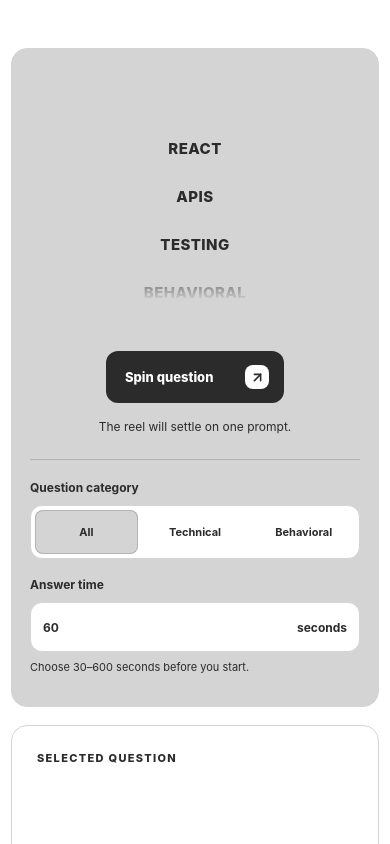
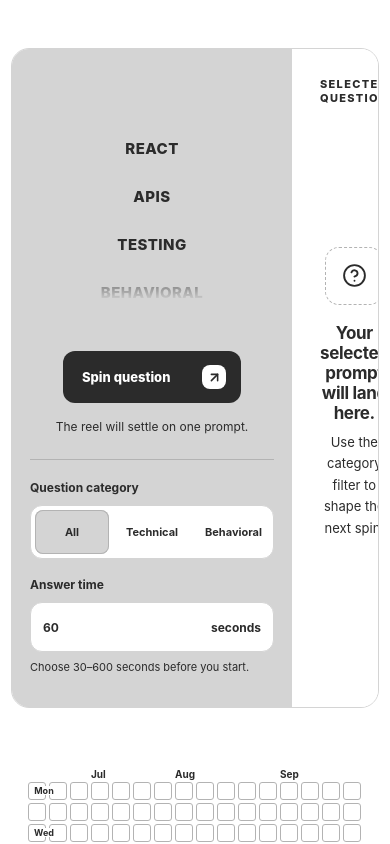
Before and after one commit to KianFratz/spinner, a React (Vite) app: page / in a window 390 px wide. Shown: the top 844 px of the page. Built offline with nearby package versions, Linux system fonts and the light colour scheme.

Commit message:
feat: refactor practice layout and improve spinner and question card styles

```diff
--- a/src/App.css
+++ b/src/App.css
@@ -32,9 +32,9 @@ main {
 
 .practice-layout {
   display: grid;
-  grid-template-columns: minmax(280px, 0.76fr) minmax(0, 1.24fr);
-  gap: 18px;
-  align-items: stretch;
+  grid-template-columns: minmax(0, 1fr);
+  max-width: 1120px;
+  margin: 0 auto;
 }
 
 .practice-layout > * {
@@ -73,19 +73,23 @@ main {
   font-weight: 800;
 }
 
-.spinner-panel,
-.question-card {
-  min-height: 500px;
+.practice-card {
+  display: grid;
+  grid-template-columns: minmax(280px, 0.72fr) minmax(0, 1.28fr);
+  align-items: stretch;
+  overflow: hidden;
   border: 1px solid var(--line);
-  border-radius: 16px;
+  border-radius: 18px;
+  background: var(--surface);
 }
 
-.spinner-panel {
+.practice-card__spinner {
   display: flex;
   flex-direction: column;
   align-items: center;
   justify-content: flex-start;
-  padding: 30px 30px 32px;
+  padding: 34px clamp(20px, 4vw, 44px) 36px;
+  border-right: 1px solid var(--line);
   background: var(--panel-muted);
 }
 
@@ -330,11 +334,12 @@ button {
   text-align: center;
 }
 
-.question-card {
+.practice-card__question {
   display: flex;
   flex-direction: column;
   justify-content: space-between;
-  padding: clamp(25px, 5vw, 54px);
+  min-height: 540px;
+  padding: clamp(28px, 5vw, 56px);
   background: var(--surface);
 }
 
@@ -369,8 +374,8 @@ button {
 }
 
 .question-content {
-  margin: auto 0;
-  padding: 54px 0;
+  margin: 0;
+  padding: 48px 0 0;
 }
 
 .question-meta {
@@ -697,7 +702,7 @@ button {
 .question-placeholder {
   align-self: center;
   max-width: 280px;
-  margin: auto 0;
+  margin: auto;
   color: var(--muted);
   text-align: center;
 }
@@ -780,23 +785,16 @@ button {
     padding: 48px 0 32px;
   }
 
-  .practice-layout {
-    grid-template-columns: 1fr;
-  }
-
   .storage-notice {
     align-items: flex-start;
     flex-direction: column;
     margin-top: -8px;
   }
 
-  .spinner-panel,
-  .question-card {
-    min-height: 0;
-  }
-
-  .spinner-panel {
+  .practice-card__spinner {
     padding: 24px 18px 30px;
+    border-right: 0;
+    border-bottom: 1px solid var(--line);
   }
 
   .spinner-controls {
@@ -804,12 +802,12 @@ button {
     padding-top: 20px;
   }
 
-  .question-card {
+  .practice-card__question {
     min-height: 390px;
   }
 
   .question-content {
-    padding: 42px 0;
+    padding: 42px 0 0;
   }
 
   .filter-button,
--- a/src/App.tsx
+++ b/src/App.tsx
@@ -275,7 +275,8 @@ function App() {
           ) : null}
 
           <div className="practice-layout">
-            <div className="spinner-panel">
+            <section className="practice-card" aria-label="Interview question practice">
+              <div className="practice-card__spinner">
                 <Spinner
                   isSpinning={isSpinning}
                   selectedLabel={spinningLabel ?? selectedQuestion?.topic ?? null}
@@ -335,7 +336,7 @@ function App() {
                 </div>
               </div>
 
-            <article className="question-card">
+              <article className="practice-card__question">
                 <div className="question-card-header">
                   <span className="meta-label">Selected question</span>
                   {selectedQuestion ? (
@@ -366,6 +367,7 @@ function App() {
                           {durationDescription(answerTimer.timer.durationSeconds)}
                         </span>
                       </div>
+
                       <div className="answer-timer-card__body">
                         <div
                           className="timer-display"
@@ -380,19 +382,32 @@ function App() {
                         </div>
                         <p className="timer-status">{currentTimerPresentation.statusMessage}</p>
                       </div>
+
                       <div className="timer-actions">
                         {answerTimer.timer.phase === 'selected' ? (
-                        <button className="timer-primary-button" type="button" onClick={handleStartTimer}>
+                          <button
+                            className="timer-primary-button"
+                            type="button"
+                            onClick={handleStartTimer}
+                          >
                             Start answer timer
                           </button>
                         ) : null}
                         {answerTimer.timer.phase === 'running' || answerTimer.timer.phase === 'paused' ? (
-                        <button className="timer-secondary-button" type="button" onClick={handlePauseResume}>
+                          <button
+                            className="timer-secondary-button"
+                            type="button"
+                            onClick={handlePauseResume}
+                          >
                             {answerTimer.timer.phase === 'running' ? 'Pause' : 'Resume'}
                           </button>
                         ) : null}
                         {durationLocked ? (
-                        <button className="timer-reset-button" type="button" onClick={handleResetTimer}>
+                          <button
+                            className="timer-reset-button"
+                            type="button"
+                            onClick={handleResetTimer}
+                          >
                             Reset
                           </button>
                         ) : null}
@@ -407,6 +422,7 @@ function App() {
                           </button>
                         ) : null}
                       </div>
+
                       {completionStatus === 'saved' ? (
                         <p className="completion-message" role="status">
                           Answer saved
@@ -429,6 +445,7 @@ function App() {
                   </div>
                 )}
               </article>
+            </section>
           </div>
 
           <p className="sr-only" aria-live="polite">
```
Lines whose indentation alone changed are shown as unchanged.
